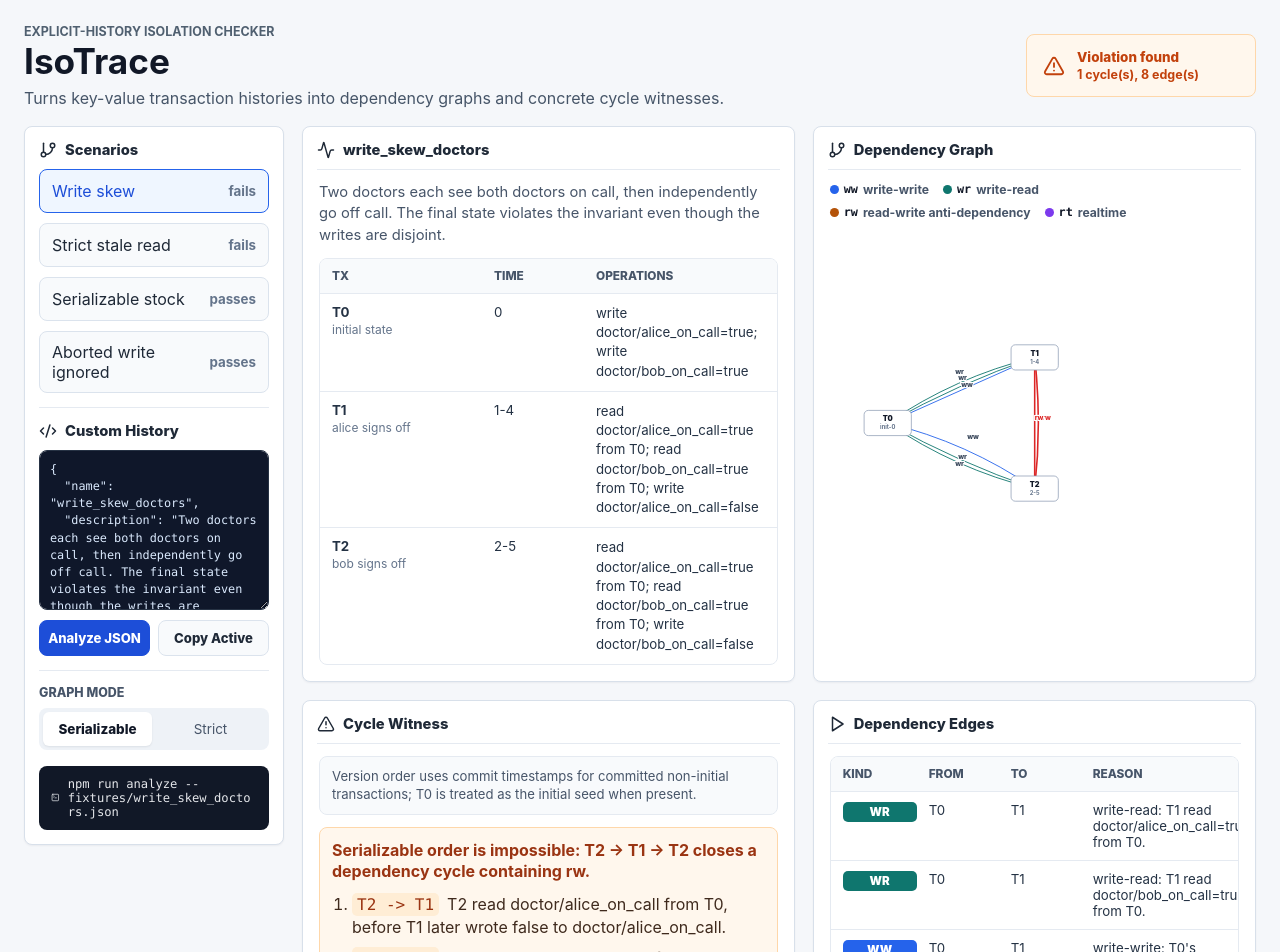
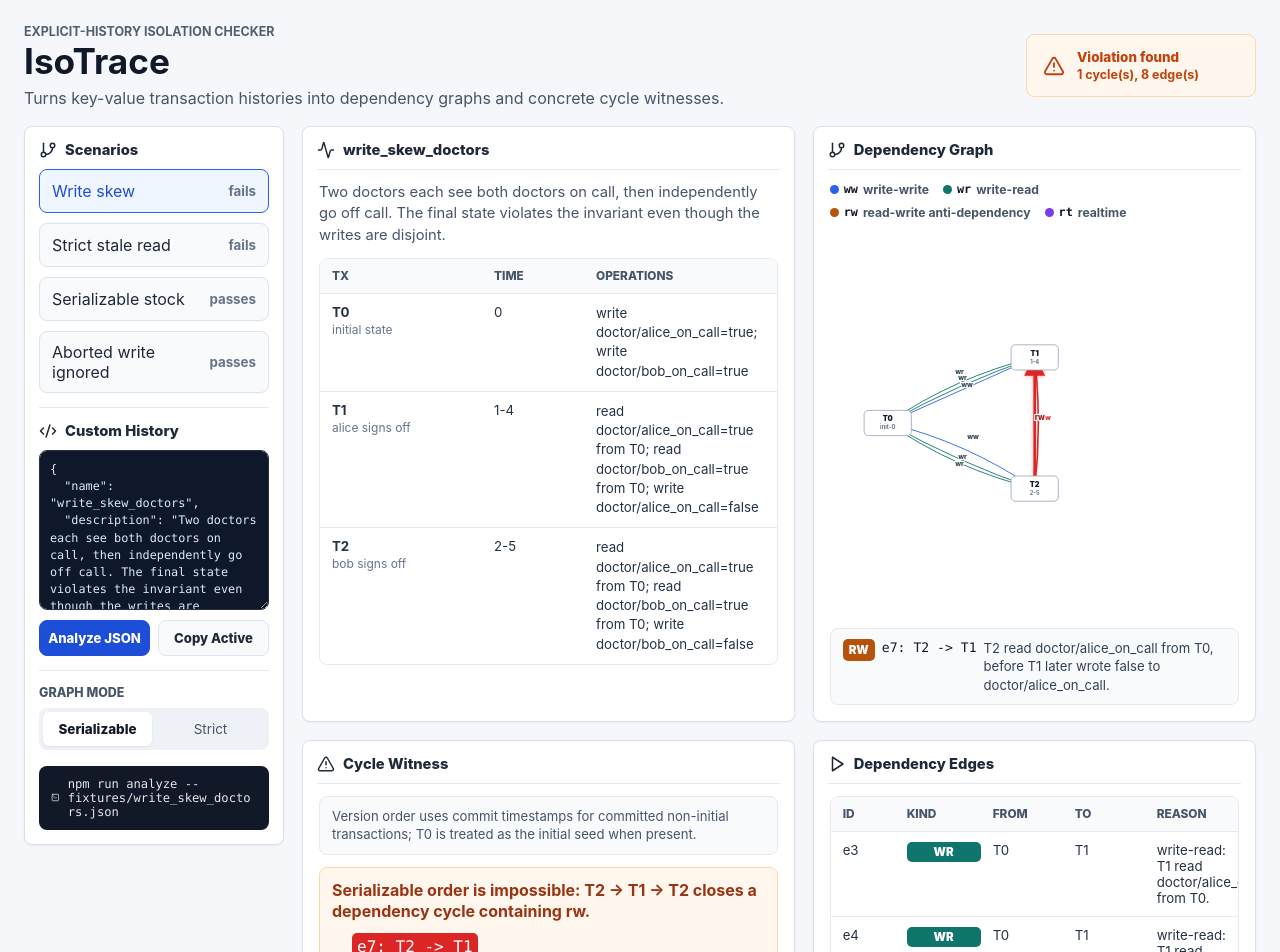
Before and after one commit to Taz33m/isotrace, a React (Vite) app: page / in a window 1280 px wide. Shown: the top 952 px of the page. Built offline with nearby package versions, Linux system fonts and the light colour scheme.

Commit message:
Link proof edges across workbench

```diff
--- a/src/App.tsx
+++ b/src/App.tsx
@@ -24,6 +24,7 @@ export default function App() {
       ? { slug: "__custom__", title: "Custom JSON", history: customHistory }
       : selectedFixture;
   const [strictMode, setStrictMode] = useState(selected.history.mode === "strict-serializable");
+  const [selectedEdgeId, setSelectedEdgeId] = useState<string | null>(null);
 
   useEffect(() => {
     setStrictMode(selected.history.mode === "strict-serializable");
@@ -31,6 +32,12 @@ export default function App() {
 
   const result = useMemo(() => analyzeHistory(selected.history, { strict: strictMode }), [selected.history, strictMode]);
   const cycleEdgeIds = useMemo(() => new Set(result.cycles.flatMap((cycle) => cycle.edges.map((edge) => edge.id))), [result]);
+  const selectedEdge = useMemo(() => result.edges.find((edge) => edge.id === selectedEdgeId) ?? null, [result.edges, selectedEdgeId]);
+
+  useEffect(() => {
+    const firstCycleEdge = result.cycles[0]?.edges[0]?.id ?? null;
+    setSelectedEdgeId((current) => (current && result.edges.some((edge) => edge.id === current) ? current : firstCycleEdge));
+  }, [result]);
 
   return (
     <main className="appShell" data-testid="app-shell">
@@ -148,7 +155,14 @@ export default function App() {
 
           <Panel title="Dependency Graph" icon={<GitBranch size={18} />} className="graphPanel">
             <GraphLegend />
-            <DependencyGraph nodes={result.nodes} edges={result.edges} cycleEdgeIds={cycleEdgeIds} />
+            <DependencyGraph
+              nodes={result.nodes}
+              edges={result.edges}
+              cycleEdgeIds={cycleEdgeIds}
+              onSelectEdge={setSelectedEdgeId}
+              selectedEdgeId={selectedEdgeId}
+            />
+            <SelectedEdge edge={selectedEdge} />
           </Panel>
 
           <Panel title="Cycle Witness" icon={result.ok ? <CheckCircle2 size={18} /> : <AlertTriangle size={18} />} className="proofPanel">
@@ -159,11 +173,11 @@ export default function App() {
                 ))}
               </div>
             ) : null}
-            <CycleProof result={result} />
+            <CycleProof onSelectEdge={setSelectedEdgeId} result={result} selectedEdgeId={selectedEdgeId} />
           </Panel>
 
           <Panel title="Dependency Edges" icon={<Play size={18} />} className="edgesPanel">
-            <EdgeTable result={result} cycleEdgeIds={cycleEdgeIds} />
+            <EdgeTable cycleEdgeIds={cycleEdgeIds} onSelectEdge={setSelectedEdgeId} result={result} selectedEdgeId={selectedEdgeId} />
           </Panel>
         </section>
       </section>
@@ -252,10 +266,14 @@ function DependencyGraph({
   nodes,
   edges,
   cycleEdgeIds,
+  selectedEdgeId,
+  onSelectEdge,
 }: {
   nodes: GraphNode[];
   edges: DependencyEdge[];
   cycleEdgeIds: Set<string>;
+  selectedEdgeId: string | null;
+  onSelectEdge: (edgeId: string) => void;
 }) {
   const positions = layoutNodes(nodes);
   return (
@@ -276,16 +294,28 @@ function DependencyGraph({
         const to = positions.get(edge.to);
         if (!from || !to) return null;
         const isCycle = cycleEdgeIds.has(edge.id);
+        const isSelected = selectedEdgeId === edge.id;
         const curve = curvePath(from.x, from.y, to.x, to.y, index);
         return (
           <g key={edge.id}>
             <path
-              className={`graphEdge ${isCycle ? "cycle" : ""}`}
+              aria-label={`${edge.kind} edge ${edge.from} to ${edge.to}`}
+              className={`graphEdge ${isCycle ? "cycle" : ""} ${isSelected ? "selected" : ""}`}
+              data-testid={`graph-edge-${edge.id}`}
               d={curve.path}
               markerEnd={`url(#${isCycle ? "arrow-cycle" : `arrow-${edge.kind}`})`}
+              onClick={() => onSelectEdge(edge.id)}
+              onKeyDown={(event) => {
+                if (event.key === "Enter" || event.key === " ") {
+                  event.preventDefault();
+                  onSelectEdge(edge.id);
+                }
+              }}
+              role="button"
               stroke={isCycle ? "#dc2626" : edgeColors[edge.kind]}
+              tabIndex={0}
             />
-            <text className={`edgeLabel ${isCycle ? "cycleText" : ""}`} x={curve.labelX} y={curve.labelY}>
+            <text className={`edgeLabel ${isCycle ? "cycleText" : ""} ${isSelected ? "selectedText" : ""}`} x={curve.labelX} y={curve.labelY}>
               {edge.kind}
             </text>
           </g>
@@ -308,6 +338,23 @@ function DependencyGraph({
         );
       })}
     </svg>
+  );
+}
+
+function SelectedEdge({ edge }: { edge: DependencyEdge | null }) {
+  if (!edge) {
+    return (
+      <div className="selectedEdge empty" data-testid="selected-edge">
+        No edge selected
+      </div>
+    );
+  }
+  return (
+    <div className="selectedEdge" data-testid="selected-edge">
+      <span className={`edgeKind ${edge.kind}`}>{edge.kind}</span>
+      <code>{edge.id}: {edge.from} -&gt; {edge.to}</code>
+      <span>{edge.reason}</span>
+    </div>
   );
 }
 
@@ -365,7 +412,15 @@ function curvePath(x1: number, y1: number, x2: number, y2: number, index: number
   };
 }
 
-function CycleProof({ result }: { result: AnalysisResult }) {
+function CycleProof({
+  result,
+  selectedEdgeId,
+  onSelectEdge,
+}: {
+  result: AnalysisResult;
+  selectedEdgeId: string | null;
+  onSelectEdge: (edgeId: string) => void;
+}) {
   if (result.ok) {
     return (
       <div className="proofEmpty">
@@ -383,7 +438,14 @@ function CycleProof({ result }: { result: AnalysisResult }) {
           <ol>
             {cycle.edges.map((edge) => (
               <li key={edge.id}>
-                <code>{edge.from} -&gt; {edge.to}</code>
+                <button
+                  className={`proofEdgeButton ${selectedEdgeId === edge.id ? "selected" : ""}`}
+                  data-testid={`cycle-edge-${edge.id}`}
+                  onClick={() => onSelectEdge(edge.id)}
+                  type="button"
+                >
+                  <code>{edge.id}: {edge.from} -&gt; {edge.to}</code>
+                </button>
                 <span>{edge.reason}</span>
               </li>
             ))}
@@ -394,22 +456,41 @@ function CycleProof({ result }: { result: AnalysisResult }) {
   );
 }
 
-function EdgeTable({ result, cycleEdgeIds }: { result: AnalysisResult; cycleEdgeIds: Set<string> }) {
+function EdgeTable({
+  result,
+  cycleEdgeIds,
+  selectedEdgeId,
+  onSelectEdge,
+}: {
+  result: AnalysisResult;
+  cycleEdgeIds: Set<string>;
+  selectedEdgeId: string | null;
+  onSelectEdge: (edgeId: string) => void;
+}) {
   return (
     <div className="edgeTable" role="table" aria-label="Dependency edges">
       <div className="edgeRow header" role="row">
+        <span>ID</span>
         <span>Kind</span>
         <span>From</span>
         <span>To</span>
         <span>Reason</span>
       </div>
       {result.edges.map((edge) => (
-        <div className={`edgeRow ${cycleEdgeIds.has(edge.id) ? "cycleEdgeRow" : ""}`} key={edge.id} role="row">
+        <button
+          className={`edgeRow edgeButton ${cycleEdgeIds.has(edge.id) ? "cycleEdgeRow" : ""} ${selectedEdgeId === edge.id ? "selectedEdgeRow" : ""}`}
+          data-testid={`edge-row-${edge.id}`}
+          key={edge.id}
+          onClick={() => onSelectEdge(edge.id)}
+          role="row"
+          type="button"
+        >
+          <span>{edge.id}</span>
           <span className={`edgeKind ${edge.kind}`}>{edge.kind}</span>
           <span>{edge.from}</span>
           <span>{edge.to}</span>
           <span>{edgeKindLabel(edge.kind)}: {edge.reason}</span>
-        </div>
+        </button>
       ))}
     </div>
   );
--- a/src/styles.css
+++ b/src/styles.css
@@ -375,7 +375,7 @@ h1 {
 }
 
 .edgeRow {
-  grid-template-columns: 74px 70px 70px minmax(0, 1fr);
+  grid-template-columns: 52px 74px 70px 70px minmax(0, 1fr);
 }
 
 .historyRow,
@@ -429,12 +429,27 @@ h1 {
 }
 
 .graphEdge {
+  cursor: pointer;
   fill: none;
   stroke-width: 1.7;
 }
 
 .graphEdge.cycle {
   stroke-width: 3;
+}
+
+.graphEdge.selected {
+  filter: drop-shadow(0 0 4px rgba(220, 38, 38, 0.45));
+  stroke-width: 5;
+}
+
+.graphEdge:focus {
+  outline: none;
+}
+
+.graphEdge:focus-visible {
+  filter: drop-shadow(0 0 5px rgba(37, 99, 235, 0.55));
+  stroke-width: 5;
 }
 
 .edgeLabel {
@@ -448,6 +463,11 @@ h1 {
 
 .cycleText {
   fill: #dc2626;
+}
+
+.selectedText {
+  fill: #991b1b;
+  font-size: 15px;
 }
 
 .graphNode {
@@ -516,21 +536,78 @@ h1 {
 }
 
 .cycleCard li {
+  align-items: baseline;
+  display: flex;
+  flex-wrap: wrap;
+  gap: 6px 8px;
   line-height: 1.45;
   margin-top: 8px;
 }
 
+.proofEdgeButton {
+  background: transparent;
+  border: 0;
+  border-radius: 6px;
+  color: inherit;
+  padding: 0;
+  text-align: left;
+}
+
+.proofEdgeButton code,
 .cycleCard code {
   background: #ffedd5;
   border-radius: 5px;
   color: #9a3412;
-  margin-right: 8px;
+  display: inline-block;
   padding: 2px 5px;
+}
+
+.proofEdgeButton.selected code {
+  background: #dc2626;
+  color: #ffffff;
+}
+
+.selectedEdge {
+  align-items: start;
+  background: #f8fafc;
+  border: 1px solid #e5eaf1;
+  border-radius: 8px;
+  color: #334155;
+  display: grid;
+  font-size: 0.82rem;
+  gap: 7px;
+  grid-template-columns: auto minmax(0, max-content) minmax(0, 1fr);
+  line-height: 1.4;
+  margin-top: 10px;
+  padding: 10px 12px;
+}
+
+.selectedEdge code {
+  color: #111827;
+  overflow-wrap: anywhere;
+}
+
+.selectedEdge.empty {
+  color: #64748b;
+  display: block;
 }
 
 .edgeTable {
   max-height: 330px;
   overflow: auto;
+}
+
+.edgeButton {
+  background: transparent;
+  border-left: 0;
+  border-right: 0;
+  border-bottom: 0;
+  text-align: left;
+  width: 100%;
+}
+
+.edgeButton:hover {
+  background: #f8fafc;
 }
 
 .edgeKind {
@@ -562,6 +639,11 @@ h1 {
 
 .cycleEdgeRow {
   background: #fff7ed;
+}
+
+.selectedEdgeRow {
+  background: #fee2e2;
+  box-shadow: inset 4px 0 0 #dc2626;
 }
 
 @media (max-width: 1100px) {
@@ -601,6 +683,10 @@ h1 {
     grid-template-columns: 1fr;
   }
 
+  .selectedEdge {
+    grid-template-columns: 1fr;
+  }
+
   .graphSvg {
     height: 330px;
   }
```
Also changed, not shown: src/smoke/ui-smoke.ts (+15 -0 lines).
